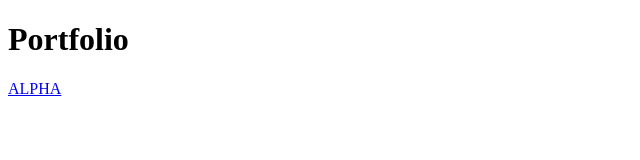
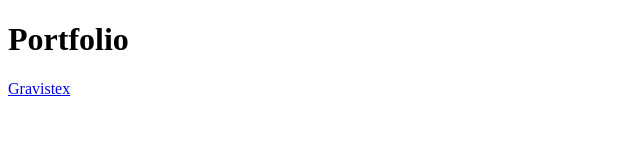
Before and after one commit to Bledyox/bledyox.github.io, a plain HTML site: page index.html in a window 1280 px wide. Shown: the full height of the page, 0-640 px from the left. Drawn offline with Linux system fonts and the light colour scheme.

Commit message:
update 202306161043

```diff
--- a/index.html
+++ b/index.html
@@ -6,6 +6,6 @@
     </head>
     <body>
         <h1>Portfolio</h1>
-        <a href="https://github.com/Bleydh/gravistex/blob/master/index.html">ALPHA</a>
+        <a href="gravistex/">Gravistex</a>
     </body>
 </html>
```
